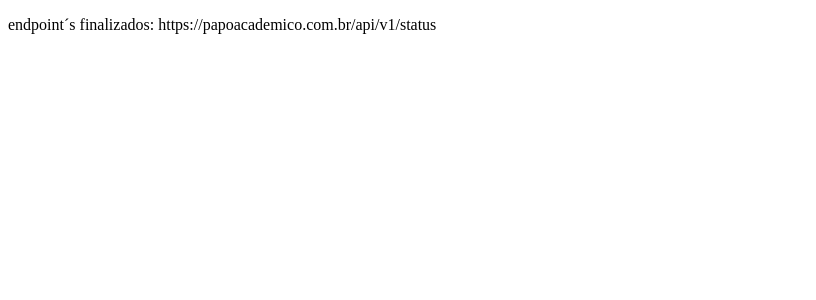
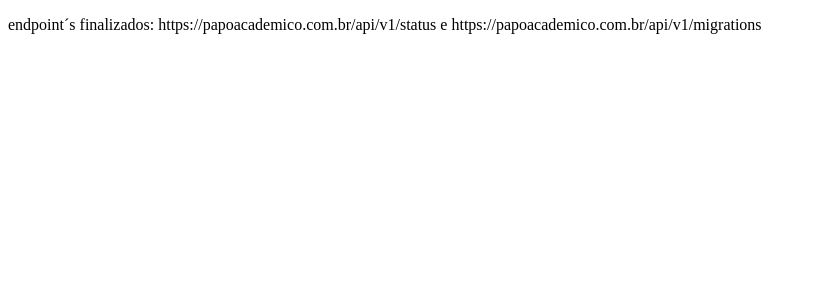
Before and after one commit to leo-nardo/forum, a Next.js app: page / in a window 1280 px wide. Shown: the top 300 px of the page, without its empty margins (0-816 px from the left). Built offline with nearby package versions, Linux system fonts and the light colour scheme.

Commit message:
atualização da página principal

```diff
--- a/pages/index.js
+++ b/pages/index.js
@@ -1,6 +1,6 @@
 function Home() {
   return (
-    <p>endpoint´s finalizados: https://papoacademico.com.br/api/v1/status</p>
+    <p>endpoint´s finalizados: https://papoacademico.com.br/api/v1/status e https://papoacademico.com.br/api/v1/migrations</p>
   );
 }
 
```
